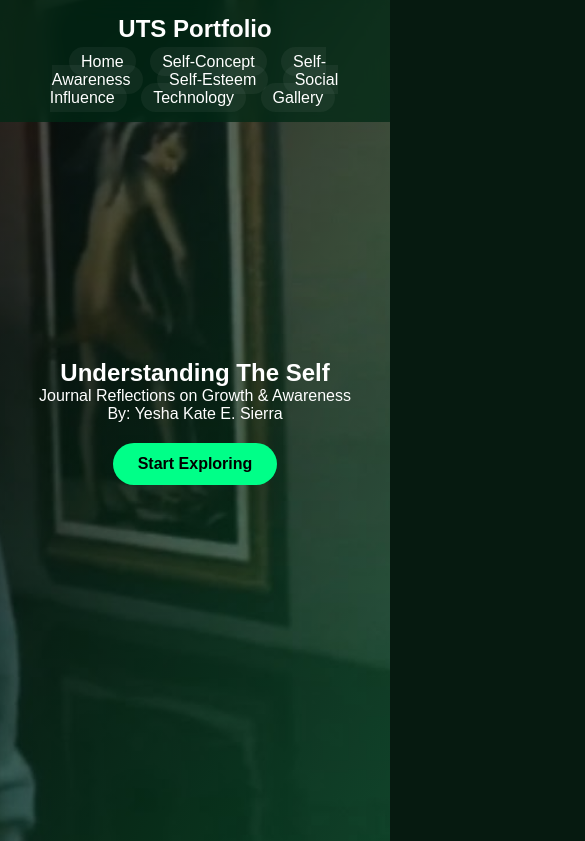
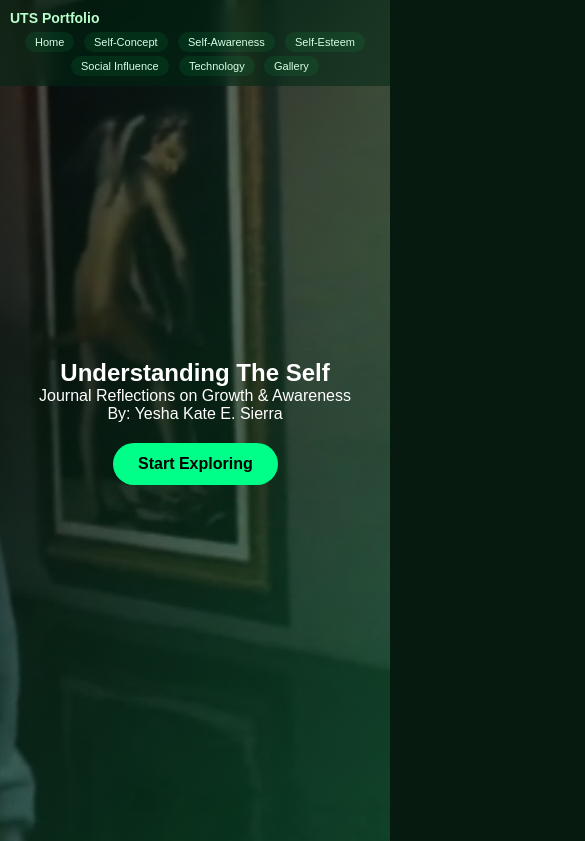
Before and after one commit to Yesha-kk/uts-portfolio, a plain HTML site: page index.html in a window 390 px wide. Shown: the top 841 px of the page, 585 px wide, since content can reach past the window. Drawn offline with Linux system fonts and the light colour scheme.

Commit message:
Update style.css

```diff
--- a/style.css
+++ b/style.css
@@ -3,6 +3,8 @@
   padding: 0;
   box-sizing: border-box;
   font-family: Arial, sans-serif;
+
+  -webkit-tap-highlight-color: transparent;
 }
 
 html {
@@ -15,6 +17,37 @@ body {
   overflow-x: hidden;
 }
 
+/* ================= GLOBAL TRANSITIONS ================= */
+.page,
+.hero,
+.text-side,
+.slide,
+.gallery img,
+.btn,
+nav a {
+  transition: all 0.5s ease;
+  will-change: transform, opacity;
+}
+
+/* ================= TOUCH FEEDBACK (MOBILE FEEL) ================= */
+nav a:active,
+.btn:active {
+  transform: scale(0.96);
+  opacity: 0.85;
+}
+
+/* ================= REVEAL ANIMATION ================= */
+.reveal {
+  opacity: 0;
+  transform: translateY(25px);
+  transition: opacity 0.7s ease, transform 0.7s ease;
+}
+
+.reveal.active {
+  opacity: 1;
+  transform: translateY(0);
+}
+
 /* ================= HEADER ================= */
 header {
   position: fixed;
@@ -22,19 +55,29 @@ header {
   width: 100%;
   display: flex;
   justify-content: space-between;
-  padding: 15px 25px;
-  background: rgba(0, 40, 20, 0.75);
-  backdrop-filter: blur(12px);
+  padding: 8px 18px;
+  background: rgba(0, 40, 20, 0.55);
+  backdrop-filter: blur(10px);
   z-index: 1000;
 }
 
-nav a {
+header h2 {
+  font-size: 14px;
+  color: #b8ffcc;
+}
+
+header nav a {
   text-decoration: none;
-  color: white;
-  margin: 0 5px;
-  padding: 6px 12px;
+  color: #d6ffe6;
+
+  margin: 0 3px;
+  padding: 4px 10px;
+
   border-radius: 999px;
-  background: rgba(255,255,255,0.05);
+
+  background: rgba(0,255,120,0.08);
+
+  font-size: 11px;
 }
 
 /* ================= HERO ================= */
@@ -60,6 +103,7 @@ nav a {
   z-index: 2;
 }
 
+/* ================= BUTTON ================= */
 .btn {
   display: inline-block;
   margin-top: 20px;
@@ -71,7 +115,7 @@ nav a {
   text-decoration: none;
 }
 
-/* ================= PAGE STRUCTURE FIX ================= */
+/* ================= PAGE ================= */
 .page {
   position: relative;
   min-height: 100vh;
@@ -89,7 +133,7 @@ nav a {
   z-index: 1;
 }
 
-/* TEXT PANEL (FIXED PROPERLY) */
+/* TEXT */
 .text-side {
   position: relative;
   z-index: 2;
@@ -103,48 +147,25 @@ nav a {
   flex-direction: column;
   justify-content: center;
 
-  /* READABILITY FIX */
   background: rgba(0, 0, 0, 0.45);
   backdrop-filter: blur(10px);
-
-  border-left: 2px solid rgba(0,255,120,0.15);
 }
 
-/* GREEN GLOW */
-.text-side::before {
-  content: "";
-  position: absolute;
-  width: 600px;
-  height: 600px;
-  right: -250px;
-  top: 50%;
-  transform: translateY(-50%);
-  background: radial-gradient(circle, rgba(0,255,120,0.15), transparent 70%);
-  filter: blur(80px);
-  z-index: -1;
-}
-
-/* TEXT */
+/* TEXT STYLING */
 .text-side h2 {
   font-size: 38px;
   margin-bottom: 15px;
   color: #eafff0;
-  text-shadow: 0 2px 10px rgba(0,0,0,0.7);
 }
 
 .text-side p {
   font-size: 16px;
   line-height: 1.9;
   color: rgba(255,255,255,0.92);
-  text-shadow: 0 2px 8px rgba(0,0,0,0.75);
   white-space: pre-line;
 }
 
 /* ================= CAROUSEL ================= */
-.carousel {
-  padding: 50px;
-}
-
 .slides-wrapper {
   display: flex;
   gap: 20px;
@@ -174,7 +195,7 @@ nav a {
   border-radius: 12px;
 }
 
-/* ================= ANIMATION ================= */
+/* ================= ANIMATIONS ================= */
 @keyframes slide {
   100% { transform: translateX(-50%); }
 }
@@ -183,33 +204,35 @@ nav a {
   100% { transform: translateX(-50%); }
 }
 
-/* ================= MOBILE FIX (THIS IS THE KEY) ================= */
+/* ================= MOBILE ================= */
 @media (max-width: 768px) {
+
+  * {
+    transition-duration: 0.4s !important;
+  }
 
   header {
     flex-direction: column;
-    gap: 10px;
-    text-align: center;
+    gap: 6px;
+    padding: 10px;
+  }
+
+  header nav {
+    display: flex;
+    flex-wrap: wrap;
+    justify-content: center;
+    gap: 4px;
   }
 
   .page {
-    display: block; /* IMPORTANT FIX */
-  }
-
-  .image-side {
-    position: absolute;
-    inset: 0;
+    display: block;
   }
 
   .text-side {
     width: 100%;
     margin: 0;
     padding: 25px;
-
     background: rgba(0,0,0,0.55);
-    backdrop-filter: blur(8px);
-
-    border-left: none;
   }
 
   .text-side h2 {
```
